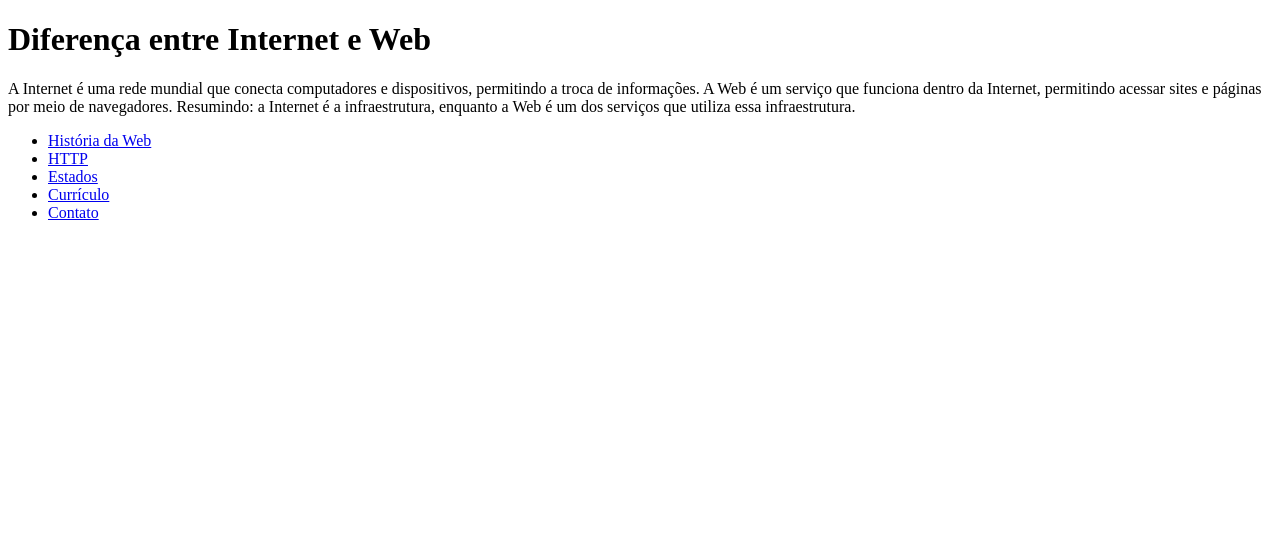
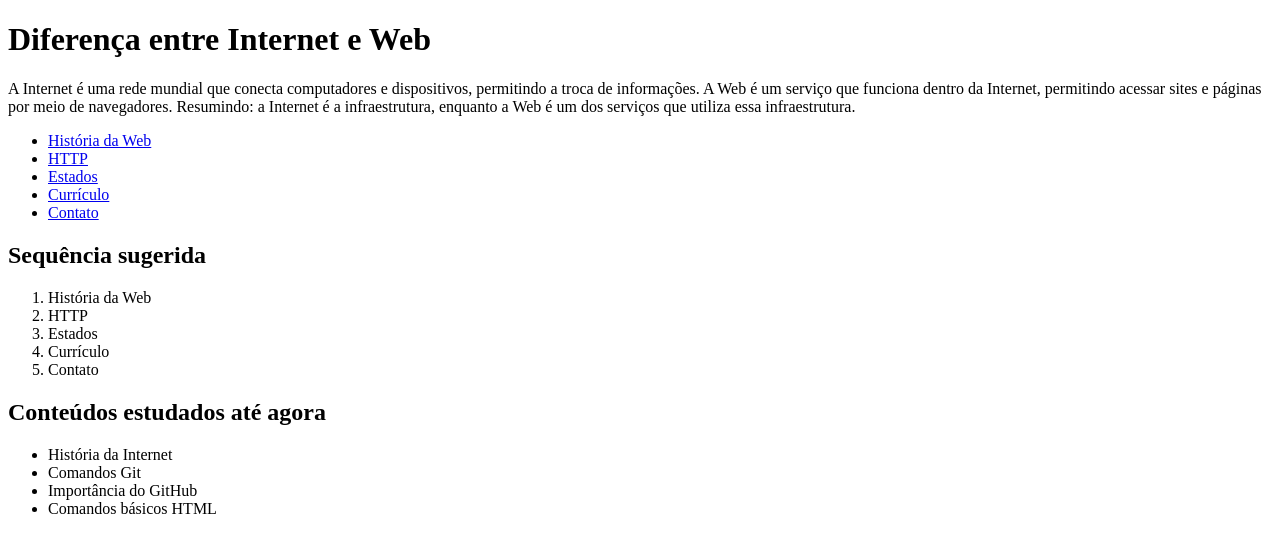
Before and after one commit to Thamires-Silva1/programacao-para-internet, a plain HTML site: page index.html in a window 1280 px wide. Drawn offline with Linux system fonts and the light colour scheme.

Commit message:
finalizacao_da_pag_inicial
Added suggested sequence and studied contents sections.

```diff
--- a/index.html
+++ b/index.html
@@ -17,7 +17,22 @@
             <li><a href="#estados">Estados</a></li>
             <li><a href="#curriculo">Currículo</a></li>
             <li><a href="#contato">Contato</a></li>
-
         </ul>
+        <h2>Sequência sugerida</h2>
+        <ol>
+            <li>História da Web</li>
+            <li>HTTP</li>
+            <li>Estados</li>
+            <li>Currículo</li>
+            <li>Contato</li>
+        </ol>
+        <h2>Conteúdos estudados até agora</h2>
+        <ul>
+            <li>História da Internet</li>
+            <li>Comandos Git</li>
+            <li>Importância do GitHub</li>
+            <li>Comandos básicos HTML</li>
+        </ul>
+        <!-- Autor: Thamires da Silva de Oliveira | Turma: ADS/02 | Data: 05/10/2026 -->
 </body>
 </html>
```
